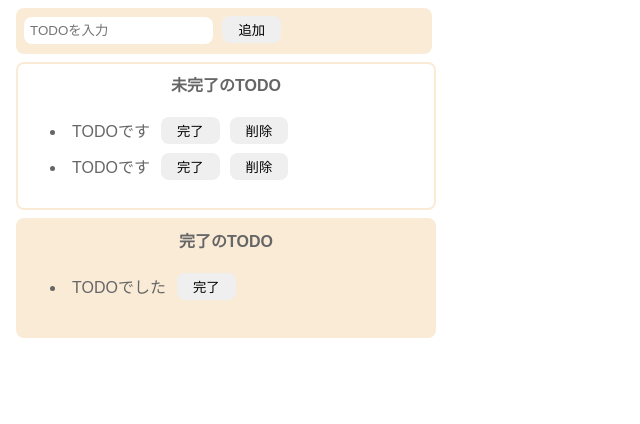
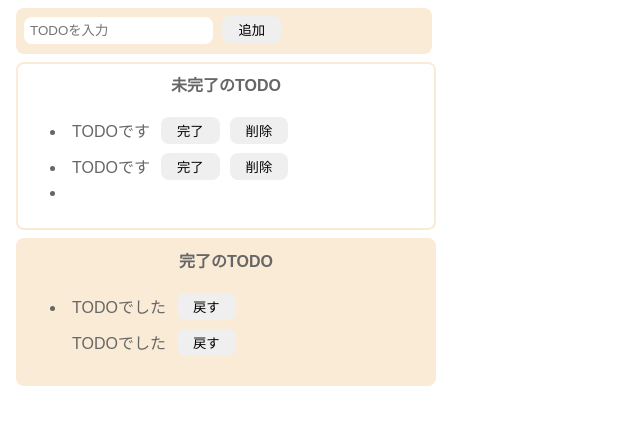
Before and after one commit to daxi0823/Vannila_ToDo, a plain HTML site: page index.html in a window 1280 px wide. Both pictures are taken after a click on the button "追加". Shown: the whole page, without its empty margins (0-640 px from the left). Drawn offline with Linux system fonts and the light colour scheme.

Commit message:
create TODO by text

```diff
--- a/index.html
+++ b/index.html
@@ -8,12 +8,12 @@
 
   <body>
     <div class="input-area">
-      <input placeholder="TODOを入力" />
-      <button>追加</button>
+      <input id="add-text" placeholder="TODOを入力" />
+      <button id="add-button">追加</button>
     </div>
     <div class="incomplete-area">
       <p class="title">未完了のTODO</p>
-      <ul>
+      <ul id="incomplete-list">
         <li>
           <div class="list-row">
             <p class="todo-item">TODOです</p>
@@ -36,7 +36,11 @@
         <li>
           <div class="list-row">
             <p class="todo-item">TODOでした</p>
-            <button>完了</button>
+            <button>戻す</button>
+          </div>
+          <div class="list-row">
+            <p class="todo-item">TODOでした</p>
+            <button>戻す</button>
           </div>
         </li>
       </ul>
--- a/index.js
+++ b/index.js
@@ -1 +1,27 @@
 // import "./style.css";
+
+const onClickAdd = () => {
+  // テキストボックスの内容を受け取って、初期化する
+  const inputText = document.getElementById("add-text").value;
+  document.getElementById("add-text").value = "";
+
+  // li生成
+  const li = document.createElement("li");
+
+  // div生成
+  const div = document.createElement("div");
+  div.className = "list-row";
+
+  // p生成
+  const p = document.createElement("p");
+  p.className = "todo-item";
+  p.innerText = inputText;
+
+  // liタグの子要素に各要素を設定
+  div.appendChild(p);
+  li.appendChild(div);
+
+  document.getElementById("incomplete-list").appendChild(li);
+}
+
+document.getElementById("add-button").addEventListener("click", onClickAdd);
```
